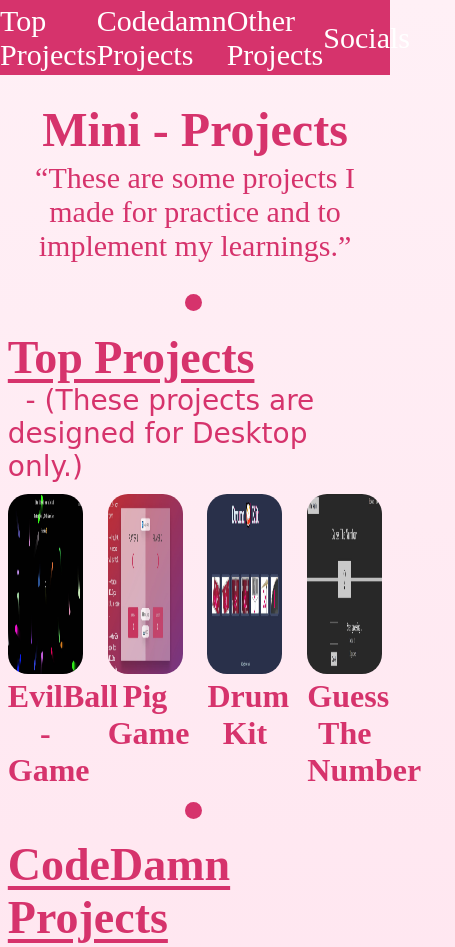
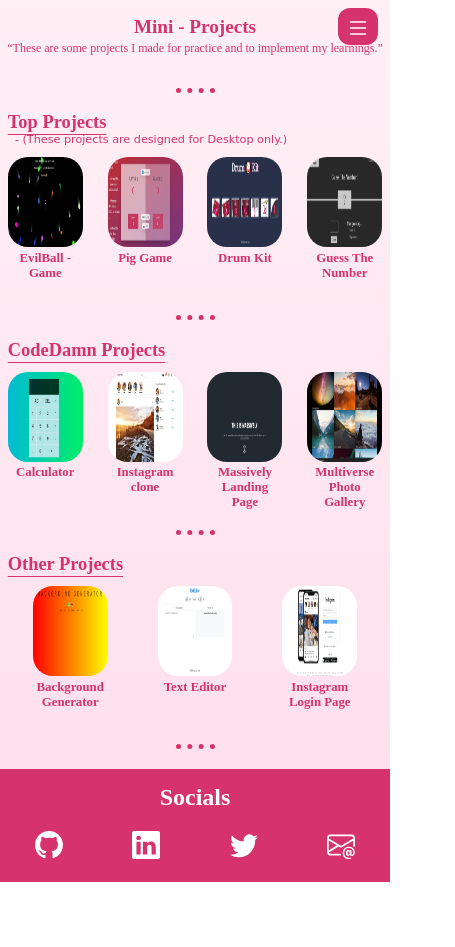
Before and after one commit to sanskar-soni-9/mini-projects, a plain HTML site: page index.html in a window 390 px wide. Shown: the top 947 px of the page, 455 px wide, since content can reach past the window. After the commit the page ends 882 px from the top, so only its background shows below. Drawn offline with Linux system fonts and the light colour scheme; a web font is replaced by a local one.

Commit message:
Mini projects -  Added Menu for mobile devices UI and made text responsive

```diff
--- a/index.html
+++ b/index.html
@@ -9,6 +9,21 @@
     <script src="script.js" defer></script>
   </head>
   <body>
+    <div class="menu-button">
+      <svg
+        xmlns="http://www.w3.org/2000/svg"
+        width="24"
+        height="24"
+        fill="currentColor"
+        class="bi bi-list"
+        viewBox="0 0 16 16"
+      >
+        <path
+          fill-rule="evenodd"
+          d="M2.5 12a.5.5 0 0 1 .5-.5h10a.5.5 0 0 1 0 1H3a.5.5 0 0 1-.5-.5zm0-4a.5.5 0 0 1 .5-.5h10a.5.5 0 0 1 0 1H3a.5.5 0 0 1-.5-.5zm0-4a.5.5 0 0 1 .5-.5h10a.5.5 0 0 1 0 1H3a.5.5 0 0 1-.5-.5z"
+        />
+      </svg>
+    </div>
     <nav>
       <div class="nav-link top-nav" data-target="top-projects">
         Top Projects
--- a/style.css
+++ b/style.css
@@ -20,6 +20,21 @@ body {
   font-family: "Kalam-Regular";
   background: linear-gradient(to bottom, #fff0f6, #ffdeeb);
 }
+
+.menu-button {
+  display: none;
+  position: absolute;
+  top: 1%;
+  right: 3%;
+  color: #fff;
+  background-color: #d6336c;
+  padding: 8px 8px 4px;
+  border-radius: 12px;
+}
+.menu-button:hover {
+  cursor: pointer;
+}
+
 nav {
   display: flex;
   font-size: 3em;
@@ -181,3 +196,42 @@ div.other-projects-container {
 .social-animation {
   scale: -1;
 }
+
+@media only screen and (max-width: 850px) {
+  .menu-button {
+    display: block;
+  }
+  nav {
+    display: none;
+  }
+  .projects-heading {
+    margin-top: 4%;
+  }
+  .project {
+    height: 250px;
+  }
+  body {
+    font-size: 7px;
+  }
+  .social svg {
+    width: 32px;
+    height: 32px;
+  }
+  .devider {
+    width: 10%;
+    border-bottom: 1.25em #d6336c dotted;
+  }
+}
+
+@media only screen and (max-width: 550px) {
+  body {
+    font-size: 4px;
+  }
+  .project {
+    height: 150px;
+  }
+  .social svg {
+    width: 28px;
+    height: 28px;
+  }
+}
```
